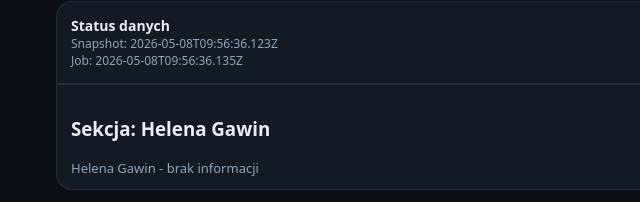
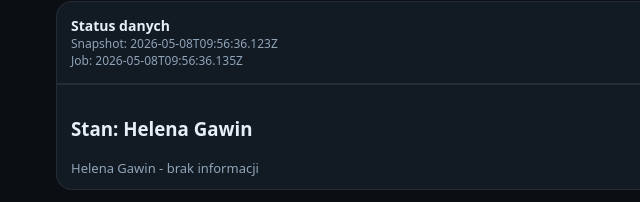
Before and after one commit to CuteLittleGoat/Nekrolog, a website with bundled scripts: page index.html in a window 1280 px wide. Shown: the part 85-287 px from the top of the page, 0-640 px from the left. Built offline with nearby package versions, Linux system fonts and the light colour scheme.

Commit message:
Zmień etykietę sekcji Heleny na 'Stan'

```diff
--- a/index.html
+++ b/index.html
@@ -4,7 +4,7 @@
 <body>
 <header class="topbar"><div class="title"><div class="h1">Nekrolog – Kraków (Kapelanka + 10 km)</div><div class="subtitle">Snapshot z plików JSON aktualizowany automatycznie przez GitHub Actions</div></div><div class="statusPill" id="statusPill">Status: <span id="jobStatus">…</span></div></header>
 <main class="container">
-<section class="card"><div class="cardHeader"><h2>Status danych</h2><div class="meta"><div>Snapshot: <span id="snapshotTime">…</span></div><div>Job: <span id="jobTime">…</span></div></div></div><div class="pad"><h3>Sekcja: Helena Gawin</h3><div id="helenaStatus" class="hint"></div></div></section>
+<section class="card"><div class="cardHeader"><h2>Status danych</h2><div class="meta"><div>Snapshot: <span id="snapshotTime">…</span></div><div>Job: <span id="jobTime">…</span></div></div></div><div class="pad"><h3>Stan: Helena Gawin</h3><div id="helenaStatus" class="hint"></div></div></section>
 <section class="grid"><section class="card"><div class="cardHeader"><h2>Ostatnie zgony / wzmianki (okno -7 dni)</h2></div><div id="deaths" class="list"></div></section><section class="card"><div class="cardHeader"><h2>Najbliższe pogrzeby (okno +7 dni)</h2></div><div id="funerals" class="list"></div></section></section>
 <section class="card"><div class="cardHeader"><h2>Źródła</h2></div><div id="sources" class="sources"></div></section>
 <section class="card"><div class="cardHeader"><h2>Log</h2></div><pre id="log" class="log"></pre></section>
```
